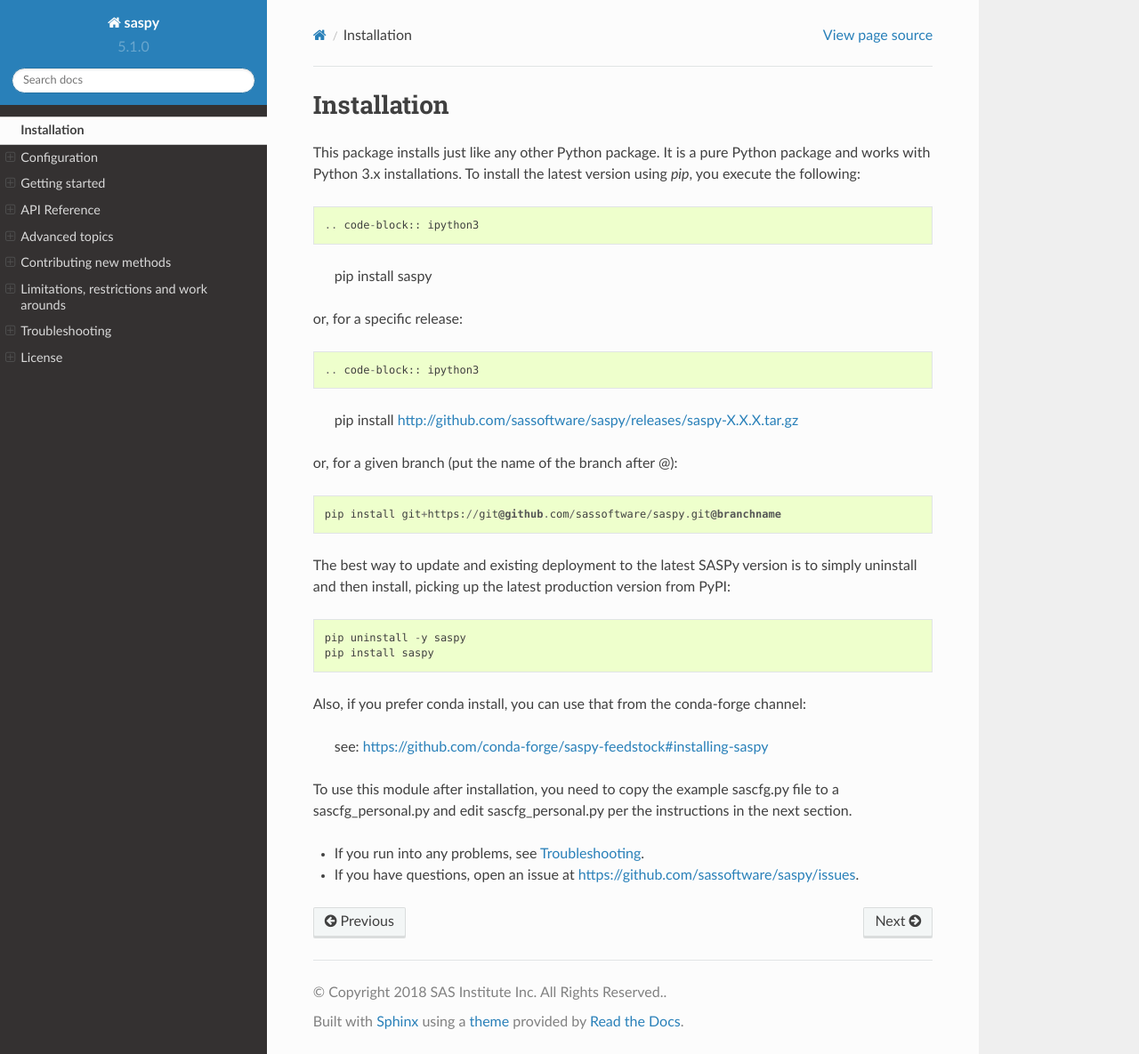
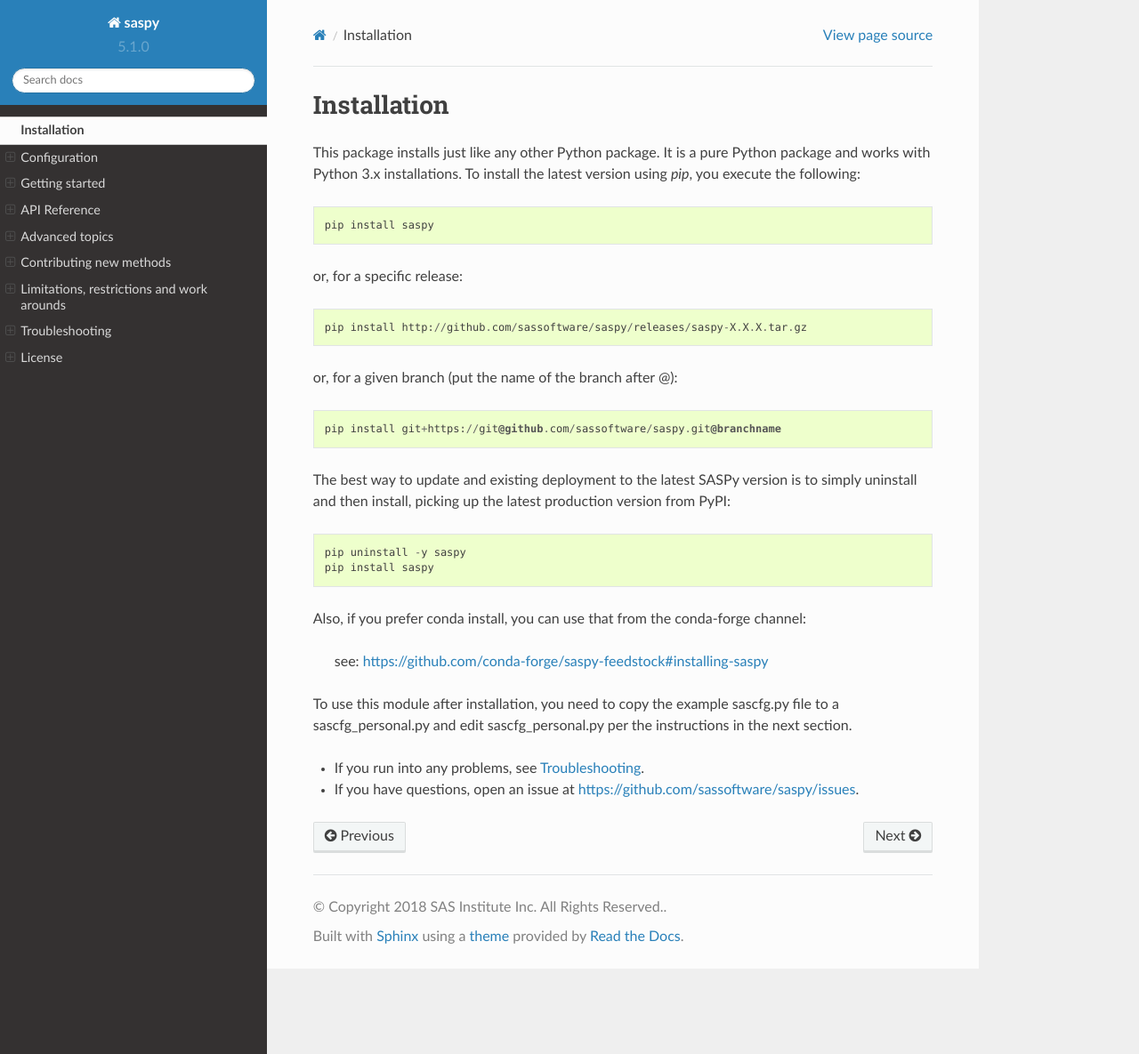
Before and after one commit to sassoftware/saspy, a Sphinx documentation site: the page built from saspy/doc/source/install.rst, in a window 1280 px wide and 1185 px high. Shown: the whole window at 89% size. Built offline with Sphinx 7.4.7 and the Read the Docs theme 2.0.0, drawn with Linux system fonts in a browser that asks for light colours.

Commit message:
fix formatting in add update instructions to install guide

```diff
--- a/saspy/doc/source/install.rst
+++ b/saspy/doc/source/install.rst
@@ -7,13 +7,9 @@
 It is a pure Python package and works with Python 3.x
 installations. To install the latest version using `pip`, you execute the following::
 
-.. code-block:: ipython3
-
     pip install saspy
 
 or, for a specific release::
-
-.. code-block:: ipython3
 
     pip install http://github.com/sassoftware/saspy/releases/saspy-X.X.X.tar.gz
 
```
